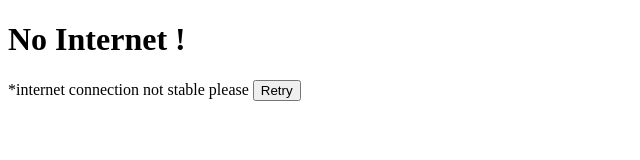
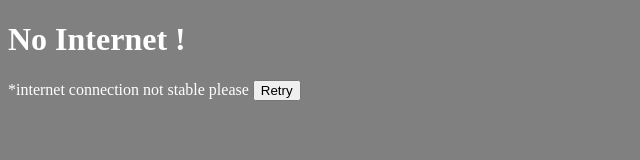
Before and after one commit to rxlegent09x/loct-carnival, a plain HTML site: page index.html in a window 1280 px wide. Shown: the whole page, without its empty margins (0-640 px from the left). Drawn offline with Linux system fonts and the light colour scheme.

Commit message:
Update index.html

```diff
--- a/index.html
+++ b/index.html
@@ -5,7 +5,7 @@
     <meta name="viewport" content="width=device-width, initial-scale=1.0">
     <title>Error !</title>
 </head>
-<body>
+<body style="background-color:grey;color:white;">
     <h1>No Internet !</h1>
   <span>*internet connection not stable please </span>
 
```
